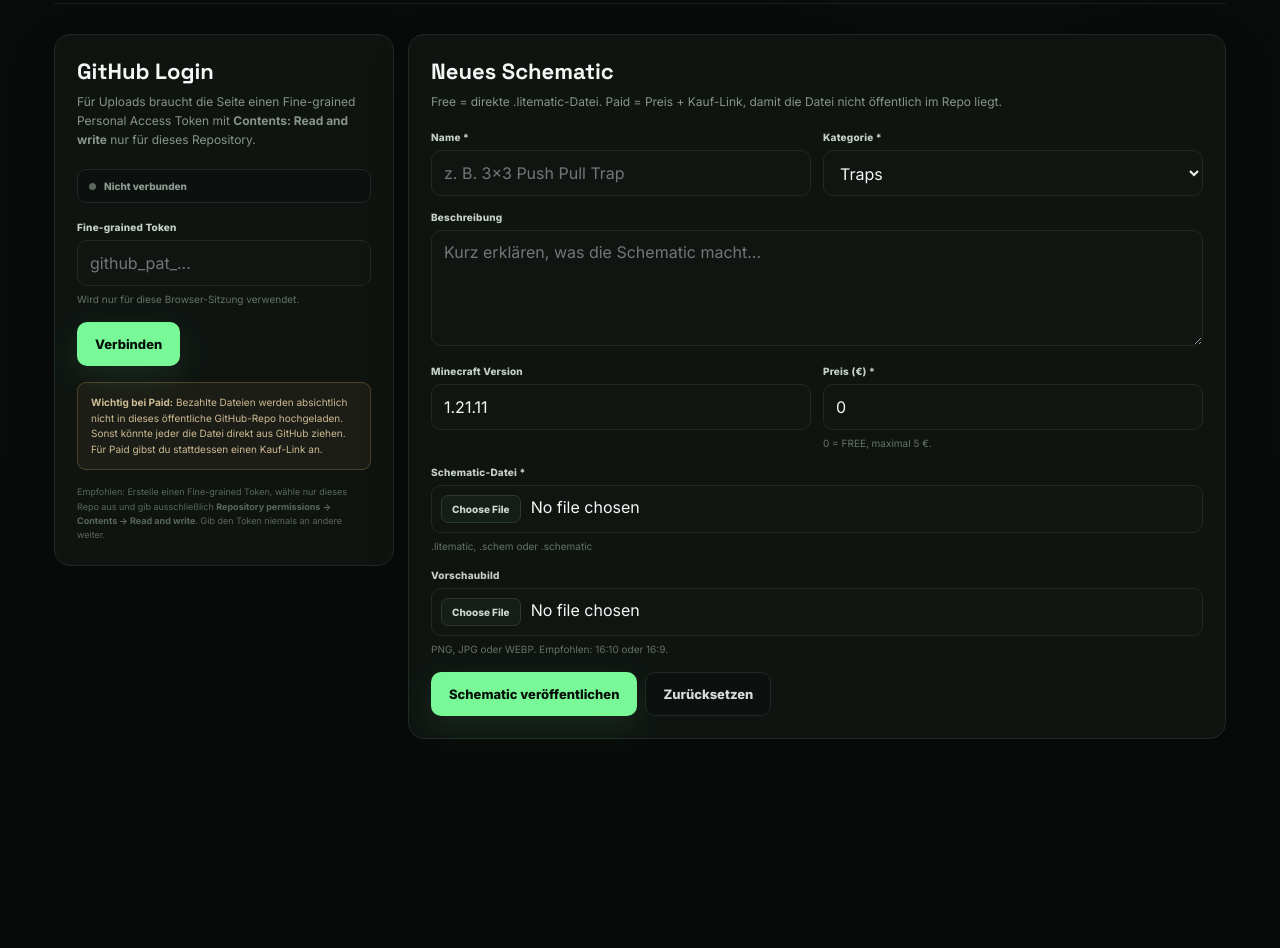
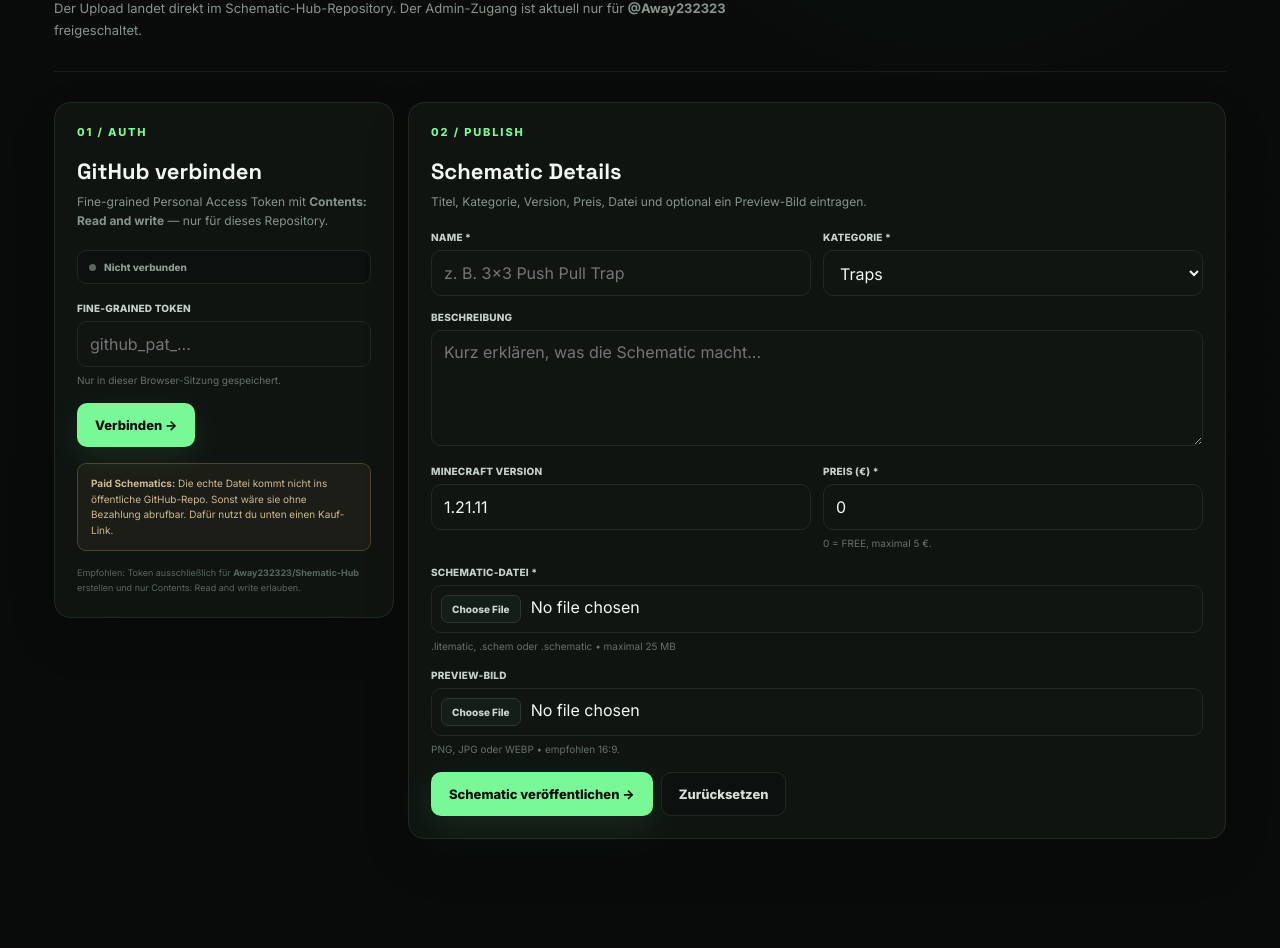
Before and after one commit to Away232323/Shematic-Hub, a plain HTML site: page admin.html in a window 1280 px wide. Shown: the part 342-1290 px from the top of the page. Before the commit the page ends 1191 px from the top, so only its background shows below. Drawn offline with Linux system fonts and the light colour scheme.

Commit message:
Polish Schematic Hub admin panel

```diff
--- a/admin.html
+++ b/admin.html
@@ -3,126 +3,77 @@
 <head>
   <meta charset="utf-8" />
   <meta name="viewport" content="width=device-width, initial-scale=1" />
-  <meta name="theme-color" content="#0b0d0f" />
-  <title>Admin • Schematic Hub</title>
+  <meta name="theme-color" content="#080b0a" />
+  <title>Owner Panel — Schematic Hub</title>
   <link rel="stylesheet" href="styles.css" />
 </head>
 <body class="admin-page">
   <header class="topbar">
-    <a class="brand" href="./">
-      <span class="brand-cube">◆</span>
-      <span>SCHEMATIC <b>HUB</b></span>
+    <a class="brand" href="./" aria-label="Schematic Hub Startseite">
+      <span class="brand-mark" aria-hidden="true"><i></i><i></i><i></i></span>
+      <span class="brand-copy"><strong>SCHEMATIC</strong><b>HUB</b></span>
     </a>
-    <nav class="topnav">
-      <a href="./">← Zur Website</a>
-    </nav>
+    <nav class="topnav"><a href="./" class="admin-link">← Zur Website</a></nav>
   </header>
 
   <main>
     <section class="admin-hero">
-      <p class="eyebrow">OWNER PANEL</p>
-      <h1>Schematic hochladen</h1>
-      <p>Nur ein GitHub-Account mit Schreibrechten auf <strong>Away232323/Shematic-Hub</strong> kann hier wirklich speichern. Dein Token wird nicht in den Website-Dateien gespeichert.</p>
+      <p class="eyebrow">OWNER CONTROL CENTER</p>
+      <h1>Neue Schematic<br>veröffentlichen.</h1>
+      <p>Der Upload landet direkt im Schematic-Hub-Repository. Der Admin-Zugang ist aktuell nur für <strong>@Away232323</strong> freigeschaltet.</p>
     </section>
 
     <div class="admin-layout">
       <aside class="admin-panel">
-        <h2>GitHub Login</h2>
-        <p class="panel-copy">Für Uploads braucht die Seite einen Fine-grained Personal Access Token mit <strong>Contents: Read and write</strong> nur für dieses Repository.</p>
+        <p class="eyebrow">01 / AUTH</p>
+        <h2>GitHub verbinden</h2>
+        <p class="panel-copy">Fine-grained Personal Access Token mit <strong>Contents: Read and write</strong> — nur für dieses Repository.</p>
 
-        <div id="connectionStatus" class="status">
-          <span class="status-dot"></span>
-          <span id="connectionText">Nicht verbunden</span>
-        </div>
+        <div id="connectionStatus" class="status"><span class="status-dot"></span><span id="connectionText">Nicht verbunden</span></div>
 
         <div class="form-group">
-          <label for="githubToken">Fine-grained Token</label>
+          <label for="githubToken">FINE-GRAINED TOKEN</label>
           <input id="githubToken" class="form-control" type="password" autocomplete="off" placeholder="github_pat_..." />
-          <small>Wird nur für diese Browser-Sitzung verwendet.</small>
+          <small>Nur in dieser Browser-Sitzung gespeichert.</small>
         </div>
 
         <div class="admin-actions">
-          <button id="connectBtn" class="button primary" type="button">Verbinden</button>
+          <button id="connectBtn" class="button primary" type="button">Verbinden →</button>
           <button id="logoutBtn" class="button danger hidden" type="button">Logout</button>
         </div>
 
-        <div class="notice warn">
-          <strong>Wichtig bei Paid:</strong> Bezahlte Dateien werden absichtlich nicht in dieses öffentliche GitHub-Repo hochgeladen. Sonst könnte jeder die Datei direkt aus GitHub ziehen. Für Paid gibst du stattdessen einen Kauf-Link an.
-        </div>
-
-        <p class="admin-note">Empfohlen: Erstelle einen Fine-grained Token, wähle nur dieses Repo aus und gib ausschließlich <strong>Repository permissions → Contents → Read and write</strong>. Gib den Token niemals an andere weiter.</p>
+        <div class="notice warn"><strong>Paid Schematics:</strong> Die echte Datei kommt nicht ins öffentliche GitHub-Repo. Sonst wäre sie ohne Bezahlung abrufbar. Dafür nutzt du unten einen Kauf-Link.</div>
+        <p class="admin-note">Empfohlen: Token ausschließlich für <strong>Away232323/Shematic-Hub</strong> erstellen und nur Contents: Read and write erlauben.</p>
       </aside>
 
       <section class="admin-panel">
-        <h2>Neues Schematic</h2>
-        <p class="panel-copy">Free = direkte .litematic-Datei. Paid = Preis + Kauf-Link, damit die Datei nicht öffentlich im Repo liegt.</p>
+        <p class="eyebrow">02 / PUBLISH</p>
+        <h2>Schematic Details</h2>
+        <p class="panel-copy">Titel, Kategorie, Version, Preis, Datei und optional ein Preview-Bild eintragen.</p>
 
         <form id="uploadForm">
           <div class="form-row">
-            <div class="form-group">
-              <label for="title">Name *</label>
-              <input id="title" class="form-control" required maxlength="80" placeholder="z. B. 3x3 Push Pull Trap" />
-            </div>
-            <div class="form-group">
-              <label for="category">Kategorie *</label>
-              <select id="category" class="form-control" required>
-                <option>Traps</option>
-                <option>Builds</option>
-                <option>Farms</option>
-                <option>Redstone</option>
-                <option>PvP</option>
-                <option>Decoration</option>
-                <option>Other</option>
-              </select>
-            </div>
+            <div class="form-group"><label for="title">NAME *</label><input id="title" class="form-control" required maxlength="80" placeholder="z. B. 3x3 Push Pull Trap" /></div>
+            <div class="form-group"><label for="category">KATEGORIE *</label><select id="category" class="form-control" required><option>Traps</option><option>Builds</option><option>Farms</option><option>Redstone</option><option>PvP</option><option>Decoration</option><option>Other</option></select></div>
           </div>
 
-          <div class="form-group">
-            <label for="description">Beschreibung</label>
-            <textarea id="description" class="form-control" maxlength="500" placeholder="Kurz erklären, was die Schematic macht..."></textarea>
+          <div class="form-group"><label for="description">BESCHREIBUNG</label><textarea id="description" class="form-control" maxlength="500" placeholder="Kurz erklären, was die Schematic macht..."></textarea></div>
+
+          <div class="form-row">
+            <div class="form-group"><label for="version">MINECRAFT VERSION</label><input id="version" class="form-control" maxlength="20" value="1.21.11" placeholder="1.21.11" /></div>
+            <div class="form-group"><label for="price">PREIS (€) *</label><input id="price" class="form-control" type="number" min="0" max="5" step="0.5" value="0" required /><small>0 = FREE, maximal 5 €.</small></div>
           </div>
 
-          <div class="form-row">
-            <div class="form-group">
-              <label for="version">Minecraft Version</label>
-              <input id="version" class="form-control" maxlength="20" value="1.21.11" placeholder="1.21.11" />
-            </div>
-            <div class="form-group">
-              <label for="price">Preis (€) *</label>
-              <input id="price" class="form-control" type="number" min="0" max="5" step="0.5" value="0" required />
-              <small>0 = FREE, maximal 5 €.</small>
-            </div>
-          </div>
+          <div id="freeFields"><div class="form-group"><label for="schematicFile">SCHEMATIC-DATEI *</label><input id="schematicFile" class="form-control" type="file" accept=".litematic,.schem,.schematic" /><small>.litematic, .schem oder .schematic • maximal 25 MB</small></div></div>
 
-          <div id="freeFields">
-            <div class="form-group">
-              <label for="schematicFile">Schematic-Datei *</label>
-              <input id="schematicFile" class="form-control" type="file" accept=".litematic,.schem,.schematic" />
-              <small>.litematic, .schem oder .schematic</small>
-            </div>
-          </div>
+          <div id="paidFields" class="hidden"><div class="form-group"><label for="purchaseUrl">KAUF-LINK *</label><input id="purchaseUrl" class="form-control" type="url" placeholder="https://..." /><small>Link zu deiner geschützten Produkt-/Downloadseite.</small></div></div>
 
-          <div id="paidFields" class="hidden">
-            <div class="form-group">
-              <label for="purchaseUrl">Kauf-Link *</label>
-              <input id="purchaseUrl" class="form-control" type="url" placeholder="https://..." />
-              <small>Zum Beispiel deine Produktseite. Der Download selbst bleibt dort geschützt.</small>
-            </div>
-          </div>
-
-          <div class="form-group">
-            <label for="previewFile">Vorschaubild</label>
-            <input id="previewFile" class="form-control" type="file" accept="image/png,image/jpeg,image/webp" />
-            <small>PNG, JPG oder WEBP. Empfohlen: 16:10 oder 16:9.</small>
-          </div>
+          <div class="form-group"><label for="previewFile">PREVIEW-BILD</label><input id="previewFile" class="form-control" type="file" accept="image/png,image/jpeg,image/webp" /><small>PNG, JPG oder WEBP • empfohlen 16:9.</small></div>
 
           <div id="formNotice" class="notice hidden"></div>
           <div id="progress" class="progress hidden"><div id="progressBar"></div></div>
 
-          <div class="admin-actions">
-            <button id="uploadBtn" class="button primary" type="submit">Schematic veröffentlichen</button>
-            <button id="resetBtn" class="button secondary" type="reset">Zurücksetzen</button>
-          </div>
+          <div class="admin-actions"><button id="uploadBtn" class="button primary" type="submit">Schematic veröffentlichen →</button><button id="resetBtn" class="button secondary" type="reset">Zurücksetzen</button></div>
         </form>
       </section>
     </div>
```
